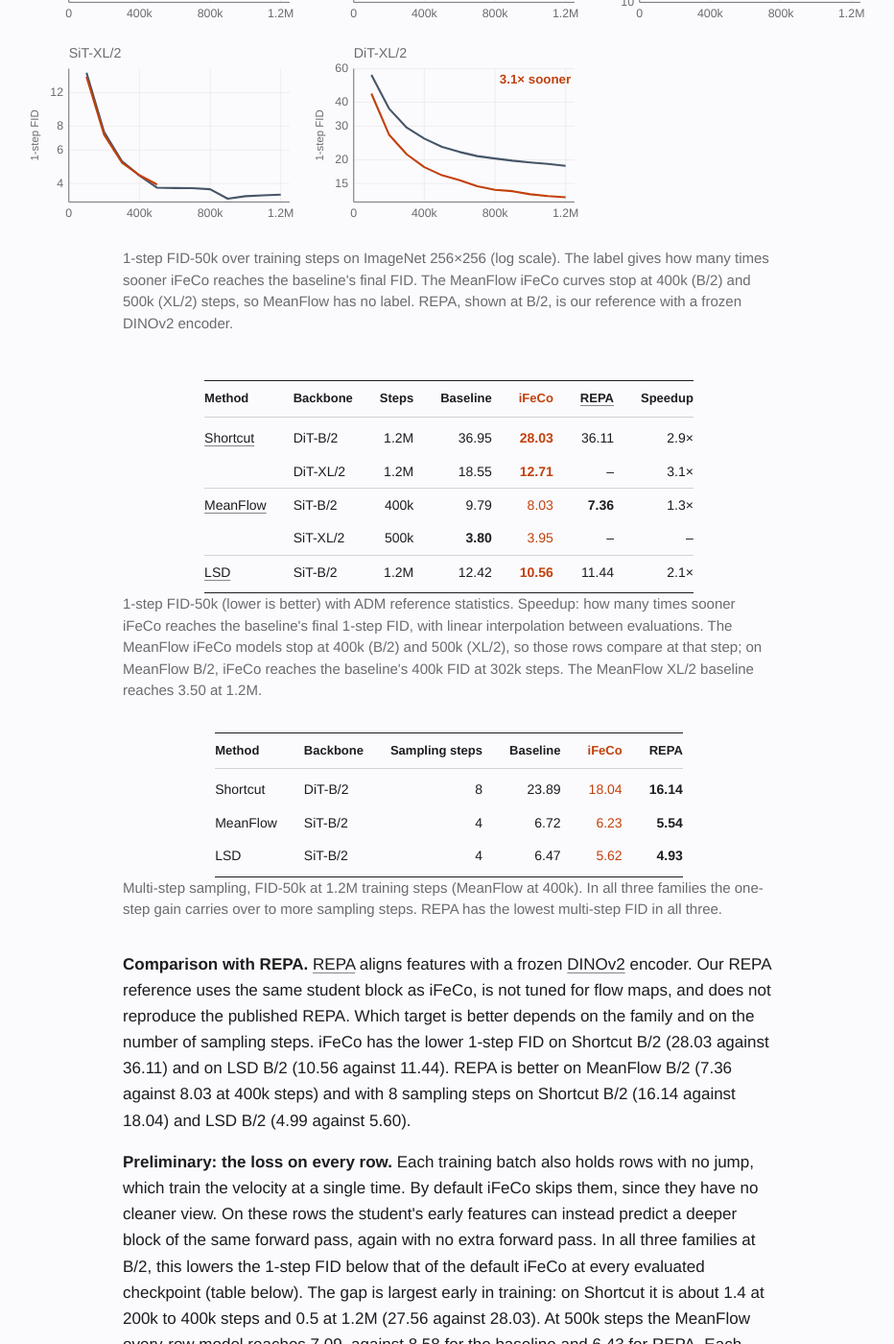
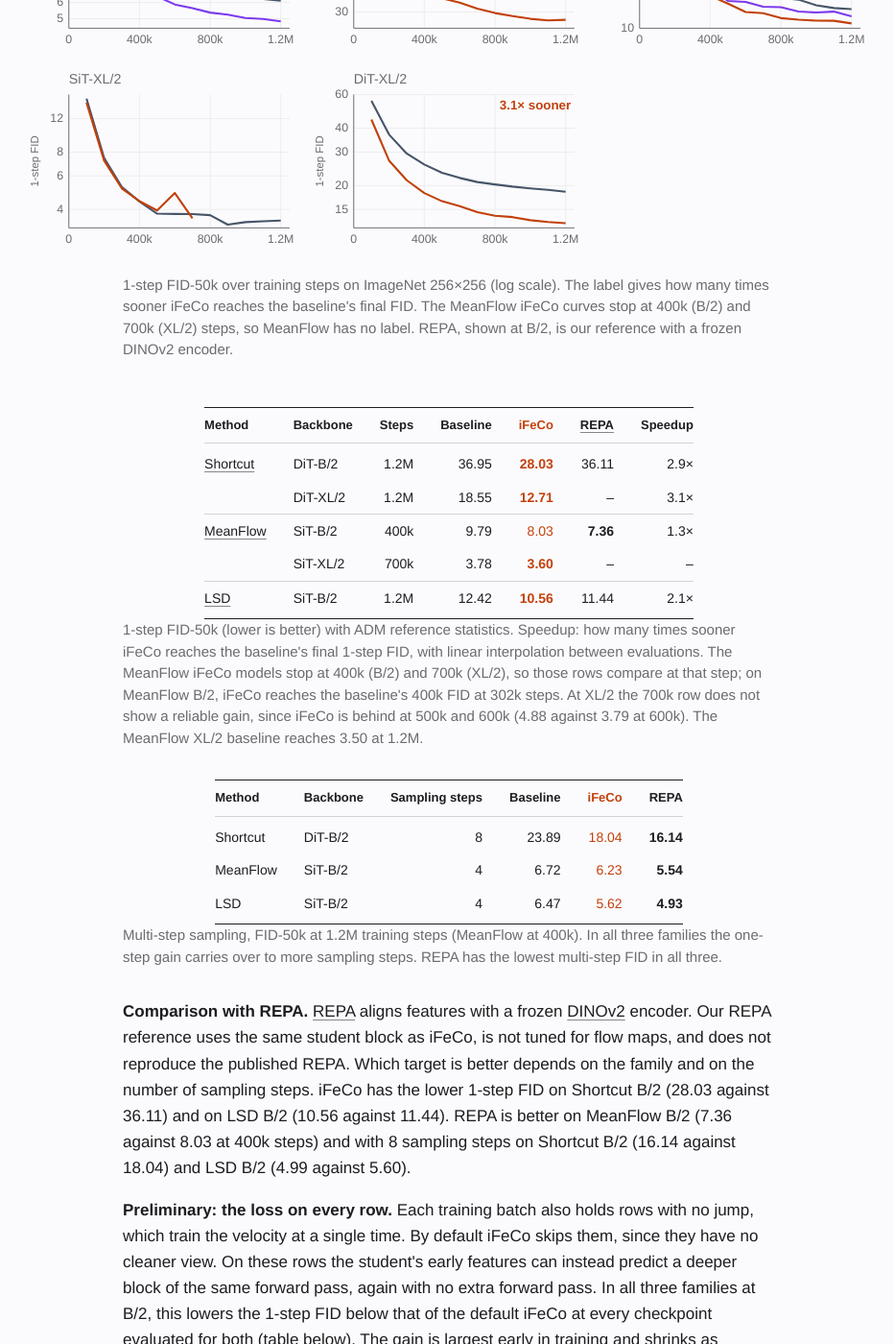
Before and after one commit to rabiulcste/rabiulcste.github.io, a Jekyll site: the page built from ifeco-flow-maps/index.html, in a window 1280 px wide and 1400 px high, scrolled down 4746 px. Shown: the whole window at 96% size, without its empty margins (172-1104 px from the left). Built offline with Jekyll 4.4.1, drawn with Linux system fonts in a browser that asks for light colours; some of the changed text lies outside the part shown.

Commit message:
ifeco: add every-row and XL/2 checkpoints

```diff
--- a/ifeco-flow-maps/index.html
+++ b/ifeco-flow-maps/index.html
@@ -565,7 +565,7 @@ bibtex: |
 
 <section id="results">
     <h2>Results</h2>
-    <p>With the free teacher, iFeCo reaches the baseline's final 1-step FID 2.1 to 3.1 times sooner on Shortcut and on LSD B/2. On Shortcut, the speedup grows with training. On MeanFlow the gain is smaller, and at XL/2 there is none: iFeCo reaches a 1-step FID of 4.42 against 4.40 for the baseline at 400k steps, and 3.95 against 3.80 at 500k.</p>
+    <p>With the free teacher, iFeCo reaches the baseline's final 1-step FID 2.1 to 3.1 times sooner on Shortcut and on LSD B/2. On Shortcut, the speedup grows with training. On MeanFlow the gain is smaller. At XL/2 there is no reliable gain: the iFeCo curve crosses the baseline. It is ahead at 300k and 700k steps (3.60 against 3.78 at 700k) and behind at 500k and 600k (4.88 against 3.79 at 600k).</p>
     <figure class="fe-fig" id="fe-curves">
         <div class="tabs fe-tabs only-phone" role="group" aria-label="Flow-map family" hidden>
             <button type="button" class="btn" data-on="0" aria-pressed="true">MeanFlow</button>
@@ -748,7 +748,7 @@ bibtex: |
 <g class="pt-g"><title>iFeCo, 1100k steps: FID 10.88</title><circle class="pt ours" cx="258.9" cy="167.8" r="7"/></g>
 <g class="pt-g"><title>iFeCo, 1200k steps: FID 10.56</title><circle class="pt ours" cx="278.3" cy="170.7" r="7"/></g>
 <text class="spd" x="284" y="46" text-anchor="end">2.1&times; sooner</text></svg>
-<svg class="fs curve fam-0" viewBox="0 0 300 210" role="img" aria-label="MeanFlow SiT-XL/2, 1-step FID over training steps. Baseline ends at 3.50 after 1200k steps; iFeCo ends at 3.95 after 500k steps."><text class="ttl" x="46" y="18" text-anchor="start"><tspan class="sz">SiT-XL/2</tspan></text>
+<svg class="fs curve fam-0" viewBox="0 0 300 210" role="img" aria-label="MeanFlow SiT-XL/2, 1-step FID over training steps. Baseline ends at 3.50 after 1200k steps; iFeCo ends at 3.60 after 700k steps."><text class="ttl" x="46" y="18" text-anchor="start"><tspan class="sz">SiT-XL/2</tspan></text>
 <line class="grid" x1="46" y1="155.8" x2="288" y2="155.8"/>
 <text class="tick" x="40" y="159.8" text-anchor="end">4</text>
 <line class="grid" x1="46" y1="119.0" x2="288" y2="119.0"/>
@@ -781,12 +781,14 @@ bibtex: |
 <g class="pt-g"><title>Baseline, 1000k steps: FID 3.43</title><circle class="pt base" cx="239.6" cy="169.7" r="7"/></g>
 <g class="pt-g"><title>Baseline, 1100k steps: FID 3.47</title><circle class="pt base" cx="258.9" cy="168.7" r="7"/></g>
 <g class="pt-g"><title>Baseline, 1200k steps: FID 3.50</title><circle class="pt base" cx="278.3" cy="167.9" r="7"/></g>
-<polyline class="ln ours" points="65.4,38.8 84.7,102.4 104.1,132.8 123.4,146.7 142.8,156.9"/>
+<polyline class="ln ours" points="65.4,38.8 84.7,102.4 104.1,132.8 123.4,146.7 142.8,156.9 162.2,137.8 181.5,165.4"/>
 <g class="pt-g"><title>iFeCo, 100k steps: FID 14.52</title><circle class="pt ours" cx="65.4" cy="38.8" r="7"/></g>
 <g class="pt-g"><title>iFeCo, 200k steps: FID 7.20</title><circle class="pt ours" cx="84.7" cy="102.4" r="7"/></g>
 <g class="pt-g"><title>iFeCo, 300k steps: FID 5.15</title><circle class="pt ours" cx="104.1" cy="132.8" r="7"/></g>
 <g class="pt-g"><title>iFeCo, 400k steps: FID 4.42</title><circle class="pt ours" cx="123.4" cy="146.7" r="7"/></g>
-<g class="pt-g"><title>iFeCo, 500k steps: FID 3.95</title><circle class="pt ours" cx="142.8" cy="156.9" r="7"/></g></svg>
+<g class="pt-g"><title>iFeCo, 500k steps: FID 3.95</title><circle class="pt ours" cx="142.8" cy="156.9" r="7"/></g>
+<g class="pt-g"><title>iFeCo, 600k steps: FID 4.88</title><circle class="pt ours" cx="162.2" cy="137.8" r="7"/></g>
+<g class="pt-g"><title>iFeCo, 700k steps: FID 3.60</title><circle class="pt ours" cx="181.5" cy="165.4" r="7"/></g></svg>
 <svg class="fs curve fam-1" viewBox="0 0 300 210" role="img" aria-label="Shortcut DiT-XL/2, 1-step FID over training steps. Baseline ends at 18.6 after 1200k steps; iFeCo ends at 12.7 after 1200k steps."><text class="ttl" x="46" y="18" text-anchor="start"><tspan class="sz">DiT-XL/2</tspan></text>
 <line class="grid" x1="46" y1="155.8" x2="288" y2="155.8"/>
 <text class="tick" x="40" y="159.8" text-anchor="end">15</text>
@@ -837,7 +839,7 @@ bibtex: |
 <g class="pt-g"><title>iFeCo, 1200k steps: FID 12.71</title><circle class="pt ours" cx="278.3" cy="170.8" r="7"/></g>
 <text class="spd" x="284" y="46" text-anchor="end">3.1&times; sooner</text></svg>
         </div>
-        <figcaption>1-step FID-50k over training steps on ImageNet 256&times;256 (log scale). The label gives how many times sooner iFeCo reaches the baseline's final FID. The MeanFlow iFeCo curves stop at 400k (B/2) and 500k (XL/2) steps, so MeanFlow has no label. REPA, shown at B/2, is our reference with a frozen DINOv2 encoder.</figcaption>
+        <figcaption>1-step FID-50k over training steps on ImageNet 256&times;256 (log scale). The label gives how many times sooner iFeCo reaches the baseline's final FID. The MeanFlow iFeCo curves stop at 400k (B/2) and 700k (XL/2) steps, so MeanFlow has no label. REPA, shown at B/2, is our reference with a frozen DINOv2 encoder.</figcaption>
     </figure>
     <div class="table-wrap">
         <table>
@@ -848,12 +850,12 @@ bibtex: |
                 <tr><td><a href="https://arxiv.org/abs/2410.12557">Shortcut</a></td><td class="l"><span class="fe-long">DiT-</span>B/2</td><td class="fe-desk">1.2M</td><td>36.95</td><td class="ours"><strong>28.03</strong></td><td>36.11</td><td>2.9&times;</td></tr>
                 <tr><td></td><td class="l"><span class="fe-long">DiT-</span>XL/2</td><td class="fe-desk">1.2M</td><td>18.55</td><td class="ours"><strong>12.71</strong></td><td>&ndash;</td><td>3.1&times;</td></tr>
                 <tr class="grp"><td><a href="https://arxiv.org/abs/2505.13447">MeanFlow</a></td><td class="l"><span class="fe-long">SiT-</span>B/2</td><td class="fe-desk">400k</td><td>9.79</td><td class="ours">8.03</td><td><strong>7.36</strong></td><td>1.3&times;</td></tr>
-                <tr><td></td><td class="l"><span class="fe-long">SiT-</span>XL/2</td><td class="fe-desk">500k</td><td><strong>3.80</strong></td><td class="ours">3.95</td><td>&ndash;</td><td>&ndash;</td></tr>
+                <tr><td></td><td class="l"><span class="fe-long">SiT-</span>XL/2</td><td class="fe-desk">700k</td><td>3.78</td><td class="ours"><strong>3.60</strong></td><td>&ndash;</td><td>&ndash;</td></tr>
                 <tr class="grp"><td><a href="https://arxiv.org/abs/2505.18825">LSD</a></td><td class="l"><span class="fe-long">SiT-</span>B/2</td><td class="fe-desk">1.2M</td><td>12.42</td><td class="ours"><strong>10.56</strong></td><td>11.44</td><td>2.1&times;</td></tr>
                             </tbody>
         </table>
     </div>
-    <p class="caption">1-step FID-50k (lower is better) with ADM reference statistics. Speedup: how many times sooner iFeCo reaches the baseline's final 1-step FID, with linear interpolation between evaluations. The MeanFlow iFeCo models stop at 400k (B/2) and 500k (XL/2), so those rows compare at that step; on MeanFlow B/2, iFeCo reaches the baseline's 400k FID at 302k steps. The MeanFlow XL/2 baseline reaches 3.50 at 1.2M.</p>
+    <p class="caption">1-step FID-50k (lower is better) with ADM reference statistics. Speedup: how many times sooner iFeCo reaches the baseline's final 1-step FID, with linear interpolation between evaluations. The MeanFlow iFeCo models stop at 400k (B/2) and 700k (XL/2), so those rows compare at that step; on MeanFlow B/2, iFeCo reaches the baseline's 400k FID at 302k steps. At XL/2 the 700k row does not show a reliable gain, since iFeCo is behind at 500k and 600k (4.88 against 3.79 at 600k). The MeanFlow XL/2 baseline reaches 3.50 at 1.2M.</p>
     <div class="table-wrap">
         <table>
             <thead>
@@ -868,28 +870,31 @@ bibtex: |
     </div>
     <p class="caption">Multi-step sampling, FID-50k at 1.2M training steps (MeanFlow at 400k). In all three families the one-step gain carries over to more sampling steps. REPA has the lowest multi-step FID in all three.</p>
     <p><strong>Comparison with REPA.</strong> <a href="https://arxiv.org/abs/2410.06940">REPA</a> aligns features with a frozen <a href="https://arxiv.org/abs/2304.07193">DINOv2</a> encoder. Our REPA reference uses the same student block as iFeCo, is not tuned for flow maps, and does not reproduce the published REPA. Which target is better depends on the family and on the number of sampling steps. iFeCo has the lower 1-step FID on Shortcut B/2 (28.03 against 36.11) and on LSD B/2 (10.56 against 11.44). REPA is better on MeanFlow B/2 (7.36 against 8.03 at 400k steps) and with 8 sampling steps on Shortcut B/2 (16.14 against 18.04) and LSD B/2 (4.99 against 5.60).</p>
-    <p><strong>Preliminary: the loss on every row.</strong> Each training batch also holds rows with no jump, which train the velocity at a single time. By default iFeCo skips them, since they have no cleaner view. On these rows the student's early features can instead predict a deeper block of the same forward pass, again with no extra forward pass. In all three families at B/2, this lowers the 1-step FID below that of the default iFeCo at every evaluated checkpoint (table below). The gap is largest early in training: on Shortcut it is about 1.4 at 200k to 400k steps and 0.5 at 1.2M (27.56 against 28.03). At 500k steps the MeanFlow every-row model reaches 7.09, against 8.58 for the baseline and 6.43 for REPA. Each model is trained once and the gaps are small, so this result does not change the speedups above.</p>
+    <p><strong>Preliminary: the loss on every row.</strong> Each training batch also holds rows with no jump, which train the velocity at a single time. By default iFeCo skips them, since they have no cleaner view. On these rows the student's early features can instead predict a deeper block of the same forward pass, again with no extra forward pass. In all three families at B/2, this lowers the 1-step FID below that of the default iFeCo at every checkpoint evaluated for both (table below). The gain is largest early in training and shrinks as training goes on. On Shortcut it is about 1.4 at 200k to 400k steps and 0.5 at 1.2M (27.56 against 28.03). On LSD it falls from about 0.6 at 300k to 500k steps to 0.1 to 0.3 at 700k to 900k, and with 4 and 8 sampling steps the two LSD models are level. The default MeanFlow model stops at 400k steps, so there we compare with the baseline: the every-row model stays 0.7 to 1.2 ahead of it from 600k through 1.0M steps (5.62 against 6.40 at 1.0M). REPA stays lower (5.04 at 1.0M). Each model is trained once, so this result does not change the speedups above.</p>
     <div class="table-wrap">
         <table>
             <thead>
-                <tr><th>Method</th><th>Steps</th><th>Jump rows</th><th class="ours">Every row</th></tr>
+                <tr><th>Method</th><th>Steps</th><th>Baseline</th><th>Jump rows</th><th class="ours">Every row</th></tr>
             </thead>
             <tbody>
-                <tr><td>Shortcut</td><td>200k</td><td>48.86</td><td class="ours"><strong>47.44</strong></td></tr>
-                <tr><td></td><td>400k</td><td>37.32</td><td class="ours"><strong>35.95</strong></td></tr>
-                <tr><td></td><td>800k</td><td>29.75</td><td class="ours"><strong>29.31</strong></td></tr>
-                <tr><td></td><td>1.2M</td><td>28.03</td><td class="ours"><strong>27.56</strong></td></tr>
-                <tr class="grp"><td>MeanFlow</td><td>100k</td><td>26.87</td><td class="ours"><strong>26.32</strong></td></tr>
-                <tr><td></td><td>200k</td><td>13.67</td><td class="ours"><strong>12.75</strong></td></tr>
-                <tr><td></td><td>300k</td><td>9.82</td><td class="ours"><strong>9.22</strong></td></tr>
-                <tr><td></td><td>400k</td><td>8.03</td><td class="ours"><strong>7.80</strong></td></tr>
-                <tr class="grp"><td>LSD</td><td>100k</td><td>37.19</td><td class="ours"><strong>36.97</strong></td></tr>
-                <tr><td></td><td>200k</td><td>21.34</td><td class="ours"><strong>20.93</strong></td></tr>
-                <tr><td></td><td>300k</td><td>16.56</td><td class="ours"><strong>15.90</strong></td></tr>
+                <tr><td>Shortcut</td><td>200k</td><td>60.88</td><td>48.86</td><td class="ours"><strong>47.44</strong></td></tr>
+                <tr><td></td><td>400k</td><td>47.75</td><td>37.32</td><td class="ours"><strong>35.95</strong></td></tr>
+                <tr><td></td><td>800k</td><td>39.83</td><td>29.75</td><td class="ours"><strong>29.31</strong></td></tr>
+                <tr><td></td><td>1.2M</td><td>36.95</td><td>28.03</td><td class="ours"><strong>27.56</strong></td></tr>
+                <tr class="grp"><td>MeanFlow</td><td>200k</td><td>15.91</td><td>13.67</td><td class="ours"><strong>12.75</strong></td></tr>
+                <tr><td></td><td>400k</td><td>9.79</td><td>8.03</td><td class="ours"><strong>7.80</strong></td></tr>
+                <tr><td></td><td>600k</td><td>7.72</td><td>&ndash;</td><td class="ours"><strong>6.53</strong></td></tr>
+                <tr><td></td><td>800k</td><td>6.63</td><td>&ndash;</td><td class="ours"><strong>5.90</strong></td></tr>
+                <tr><td></td><td>1.0M</td><td>6.40</td><td>&ndash;</td><td class="ours"><strong>5.62</strong></td></tr>
+                <tr class="grp"><td>LSD</td><td>200k</td><td>26.91</td><td>21.34</td><td class="ours"><strong>20.93</strong></td></tr>
+                <tr><td></td><td>400k</td><td>18.27</td><td>14.41</td><td class="ours"><strong>13.85</strong></td></tr>
+                <tr><td></td><td>600k</td><td>15.35</td><td>12.01</td><td class="ours"><strong>11.59</strong></td></tr>
+                <tr><td></td><td>800k</td><td>14.09</td><td>11.21</td><td class="ours"><strong>11.07</strong></td></tr>
+                <tr><td></td><td>900k</td><td>13.80</td><td>11.02</td><td class="ours"><strong>10.74</strong></td></tr>
             </tbody>
         </table>
     </div>
-    <p class="caption">1-step FID-50k on ImageNet 256&times;256, B/2, free teacher, one seed. Jump rows: the default iFeCo, with the loss on rows with a jump only. Every row: the loss also on rows with no jump.</p>
+    <p class="caption">1-step FID-50k on ImageNet 256&times;256, B/2, free teacher, one seed. Baseline: no consistency loss (the Shortcut value at 800k is evaluated at 801k). Jump rows: the default iFeCo, with the loss on rows with a jump only. Every row: the loss also on rows with no jump. The default MeanFlow model is trained to 400k steps only.</p>
 </section>
 
 <script>
```
